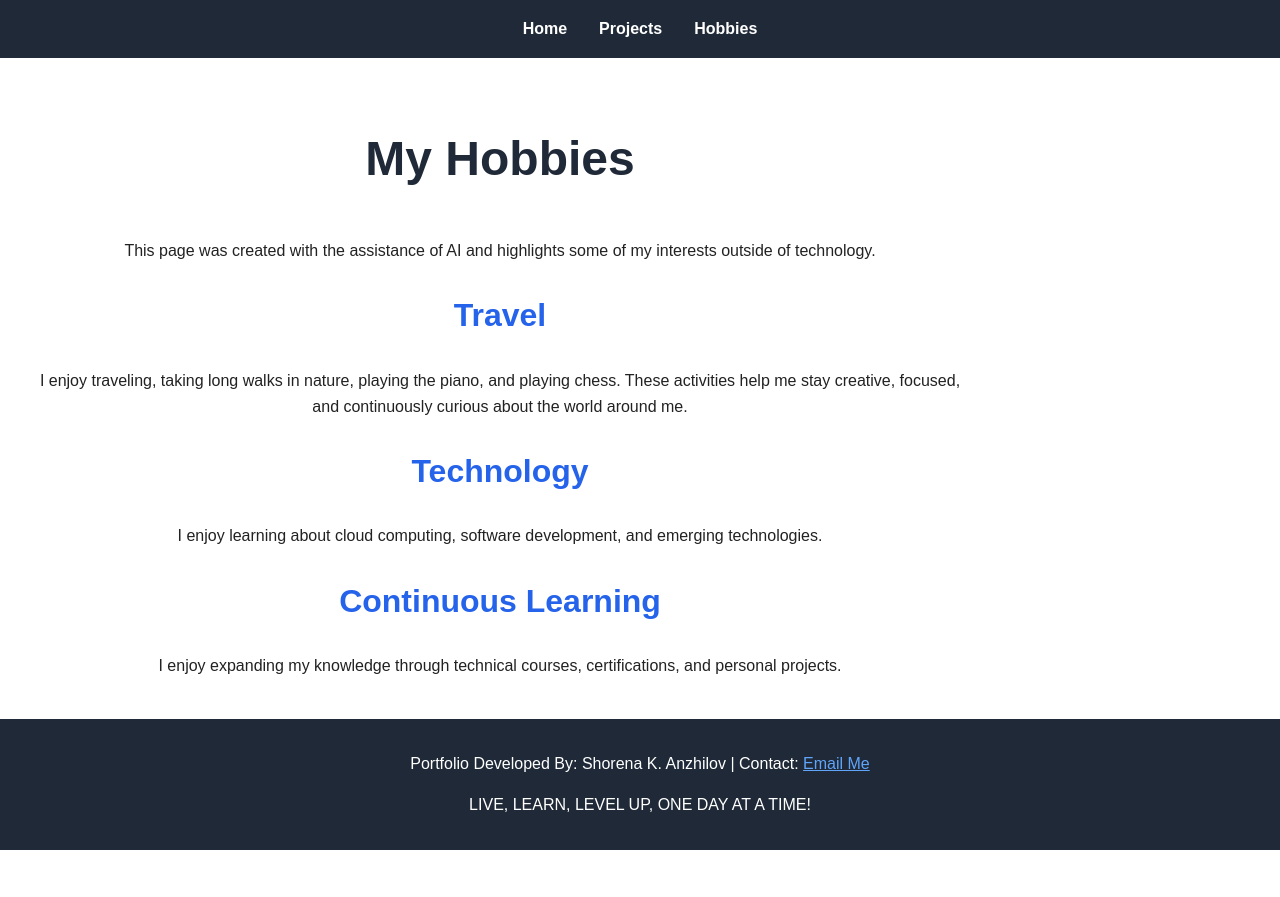
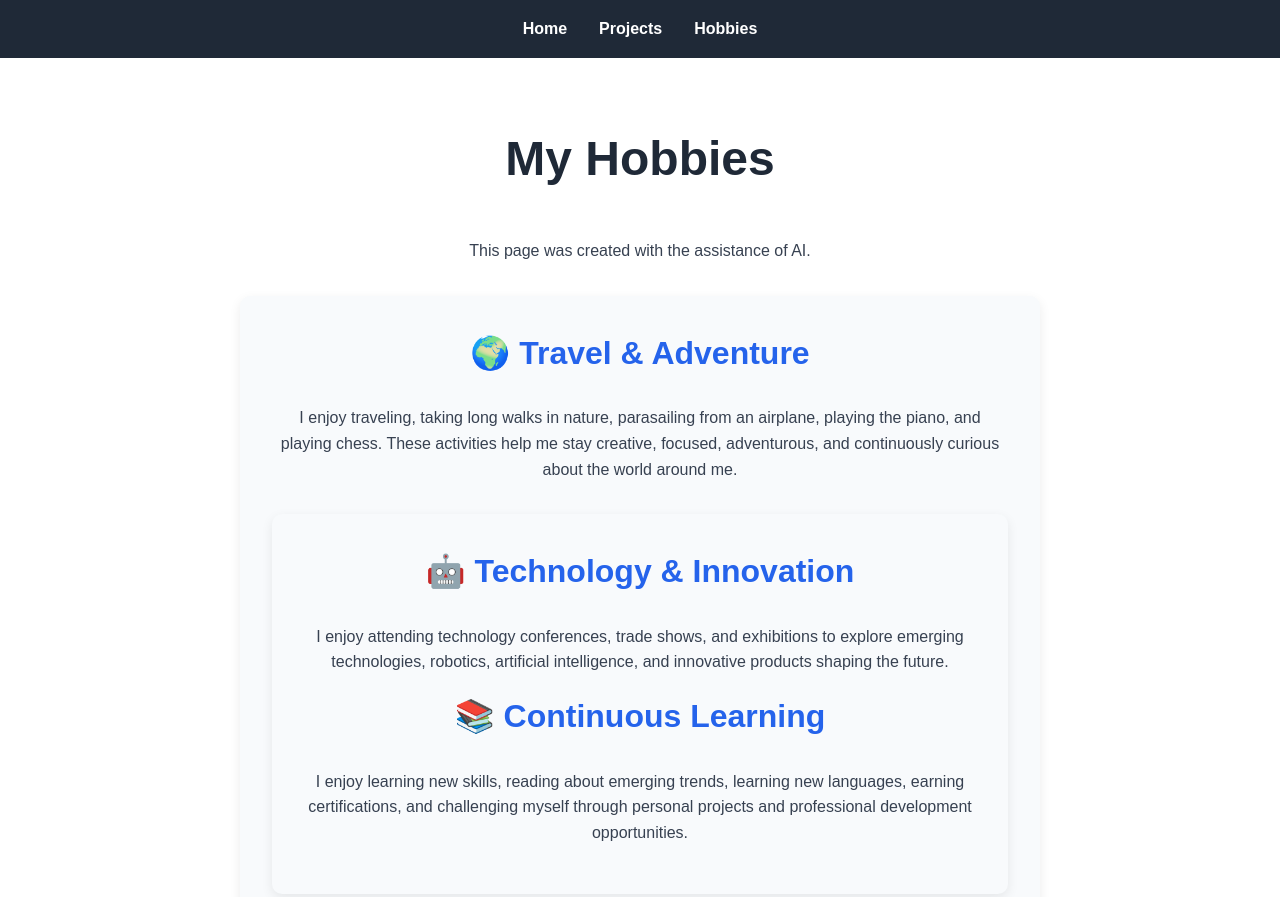
Before and after one commit to ShorenaK/my_personal_home_page, a plain HTML site: page hobbies.html in a window 1280 px wide. Shown: the top 897 px of the page. Before the commit the page ends 850 px from the top, so only its background shows below. Drawn offline with Linux system fonts and the light colour scheme.

Commit message:
hobibs are done for now

```diff
--- a/css/style.css
+++ b/css/style.css
@@ -241,24 +241,39 @@ nav a:hover {
    Applies to hobbies.html
    ========================= */
 
+/* =========================
+   Hobbies Page
+   Applies to hobbies.html
+   ========================= */
+
 #hobbies {
   text-align: center;
   max-width: 1000px;
+  margin: 0 auto;
 }
 
 #hobbies > p {
-
+  max-width: 800px;
+  margin: 1rem auto 2rem;
+  color: #374151;
 }
 
 .hobby-card {
+  background-color: #f8fafc;
+  padding: 2rem;
+  margin: 2rem auto;
+  border-radius: 10px;
+  max-width: 800px;
 
+  box-shadow: 0 4px 12px rgba(0, 0, 0, 0.08);
 }
+
 .hobby-card h2 {
-
+  margin-top: 0;
 }
 
 .hobby-card p {
-
+  color: #374151;
 }
 
 /* =========================
--- a/hobbies.html
+++ b/hobbies.html
@@ -29,35 +29,37 @@
         <h1>My Hobbies</h1>
 
         <p>
-          This page was created with the assistance of AI and highlights some of
-          my interests outside of technology.
+          This page was created with the assistance of AI.
         </p>
 
         <article class="hobby-card">
-          <h2>Travel</h2>
+      <h2>🌍 Travel & Adventure</h2>
+
 <p>
-            I enjoy traveling, taking long walks in nature, playing the piano,
-            and playing chess. These activities help me stay creative, focused,
-            and continuously curious about the world around me.
+  I enjoy traveling, taking long walks in nature, parasailing from an airplane,
+  playing the piano, and playing chess. These activities help me stay creative,
+  focused, adventurous, and continuously curious about the world around me.
 </p>
-        </article>
 
         <article class="hobby-card">
-          <h2>Technology</h2>
+ <h2>🤖 Technology & Innovation</h2>
+
 <p>
-            I enjoy learning about cloud computing, software development, and
-            emerging technologies.
+  I enjoy attending technology conferences, trade shows, and exhibitions
+  to explore emerging technologies, robotics, artificial intelligence,
+  and innovative products shaping the future.
 </p>
-        </article>
 
-        <article class="hobby-card">
-          <h2>Continuous Learning</h2>
+<h2>📚 Continuous Learning</h2>
+
 <p>
-            I enjoy expanding my knowledge through technical courses,
-            certifications, and personal projects.
+  I enjoy learning new skills, reading about emerging trends, learning new
+  languages, earning certifications, and challenging myself through personal
+  projects and professional development opportunities.
 </p>
-        </article>
       </section>
+
+
     </main>
     <footer>
       <p>
```
Lines whose indentation alone changed are shown as unchanged.
